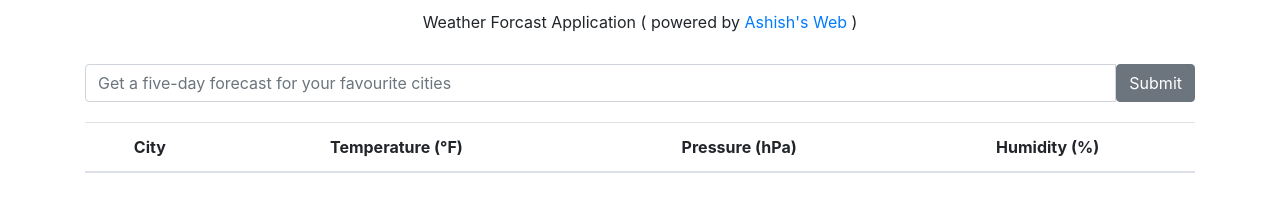
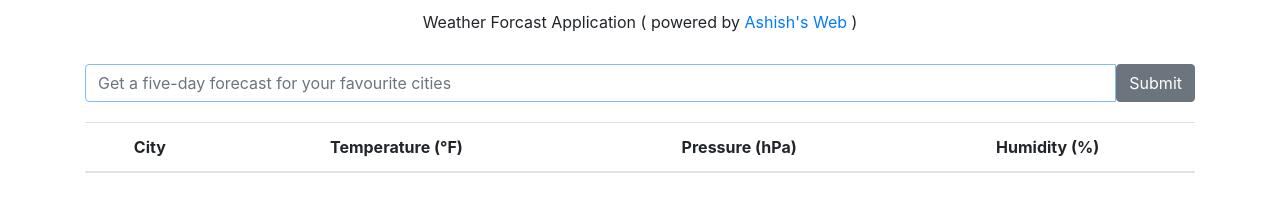
Before and after one commit to kcak11/weather-forecast-app, a plain HTML site: page index.html in a window 1280 px wide. Drawn offline with nearby package versions, Linux system fonts and the light colour scheme; some packages are replaced by stand-ins of ours.

Commit message:
Update index.html

```diff
--- a/index.html
+++ b/index.html
@@ -25,5 +25,8 @@
 </body>
 <script src="bundle.js"></script>
 <script src="misc/maps_fallback.js"></script>
+<script type="text/javascript">
+   document.querySelector("input[placeholder]").focus();
+</script>
 
 </html>
```
